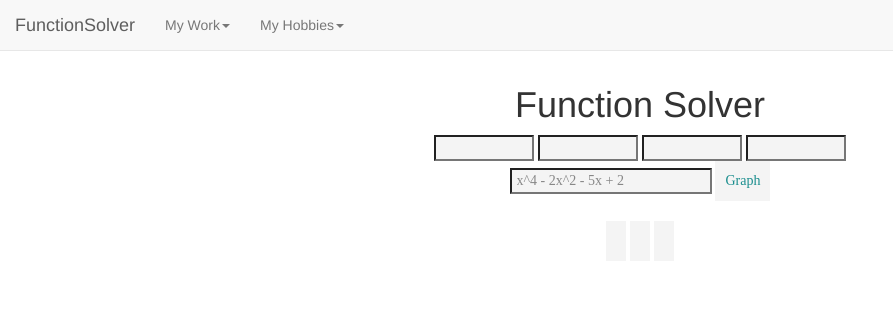
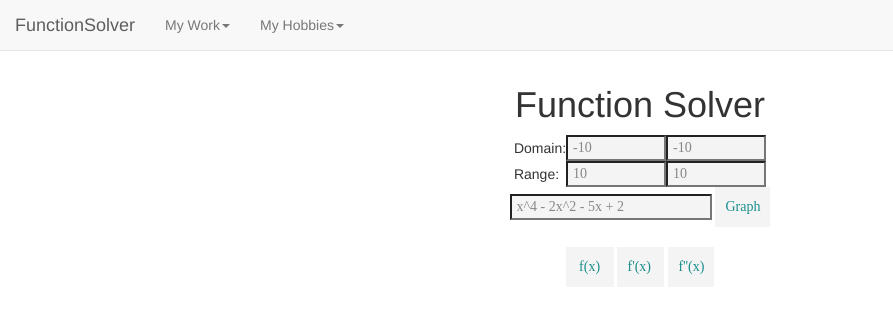
Before and after one commit to jj22wang/oldwebsite, a plain HTML site: page functionsolver.html in a window 1280 px wide. Shown: the whole page, without its empty margins (0-893 px from the left). Drawn offline with nearby package versions, Linux system fonts and the light colour scheme.

Commit message:
small fix

```diff
--- a/functionsolver.html
+++ b/functionsolver.html
@@ -68,13 +68,18 @@
     <div class = "inner">
        <h1> Function Solver </h1>
     </div>
-
-  <div class = "inner">
-    <input class = "bounds" type = 'text' id = 'domain'/>
-    <input class = "bounds" type = 'text' id = 'domainmax'/>
-    <input class = "bounds" type = 'text' id = 'range'/>
-    <input class = "bounds" type = 'text' id = 'rangemax'/>
-  </div>
+  <table align="center">
+  <tr>
+    <td>Domain: </td>
+    <td><input class = "bounds" type = 'text' value="-10" id = 'domain'/></td>
+    <td><input class = "bounds" type = 'text' value='-10' id = 'range'/></td>
+  </tr>
+  <tr>
+    <td>Range:</td>
+    <td><input class = "bounds" type = 'text' value='10' id = 'domainmax'/></td>
+    <td><input class = "bounds" type = 'text' value = '10' id = 'rangemax'/></td>
+  </tr>
+  </table>
 	<div class = "inner">
 		<input class = "textinput" type = 'text' value = 'x^4 - 2x^2 - 5x + 2' id = 'inputFunction'/>
 		<input type = 'button' value ='Graph' onClick = 'graph()'/>
@@ -82,9 +87,9 @@
 		<br/><div id="equation"></div>
 	</div>
   <div class = 'inner'>
-    <input type = "button" onClick = 'hide(1)'/>
-    <input type = "button" onClick = 'hide(2)'/>
-    <input type = "button" onClick = 'hide(3)'/>
+    <input type = "button" value = ' f(x) ' onClick = 'hide(1)'/>
+    <input type = "button" value = "f'(x) "onClick = 'hide(2)'/>
+    <input type = "button" value = "f''(x)" onClick = 'hide(3)'/>
   </div>
   <br/>
   <!-- Canvas to draw the functions -->
--- a/graph.js
+++ b/graph.js
@@ -228,8 +228,8 @@ function graph()
 
 	drawGrid(layers[0]);
 	drawDeg(layers[1], simplifiedFunction, 'black', 4);
-	//drawDeg(layers[2], derive(simplifiedFunction), "blue");
-	//drawDeg(layers[3], derive(simplifiedFunction), "red");
+	drawDeg(layers[2], derive(simplifiedFunction), "blue");
+	drawDeg(layers[3], derive(simplifiedFunction), "red");
 	return;
 }
 
```
